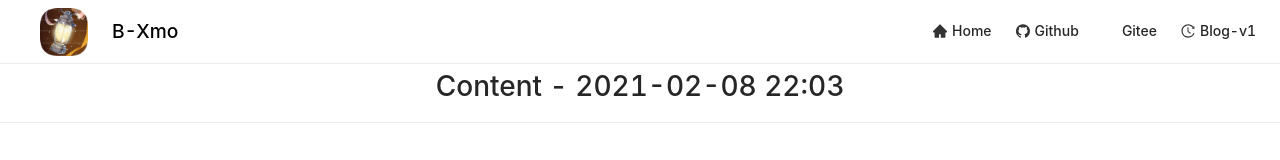
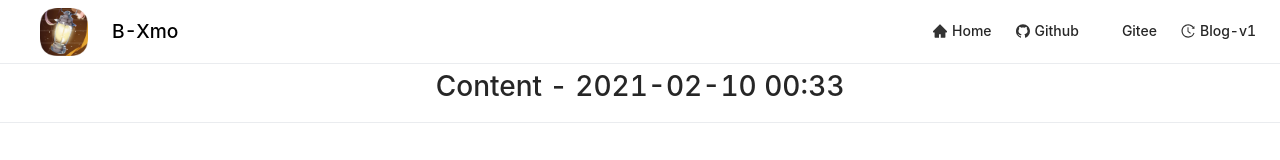
Before and after one commit to darkXmo/bxmo-blog, a Vue app in the folder frontend/: page / in a window 1280 px wide. Shown: the top 160 px of the page. Built offline with nearby package versions, Linux system fonts and the light colour scheme.

Commit message:
test jenkins

```diff
--- a/frontend/src/views/Home.vue
+++ b/frontend/src/views/Home.vue
@@ -2,7 +2,7 @@
   <div class="home">
     <Layout>
       <h1>
-        Content - 2021-02-08 22:03
+        Content - 2021-02-10 00:33
       </h1>
     </Layout>
   </div>
```
